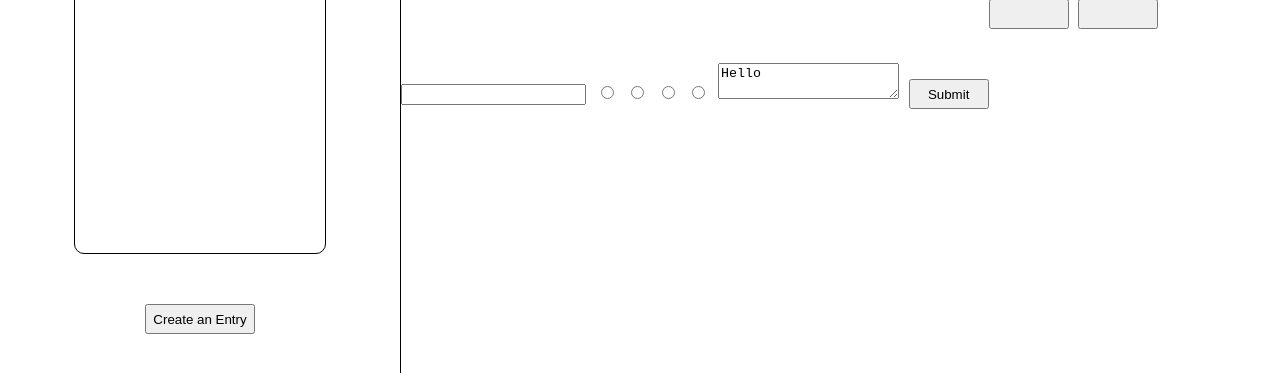
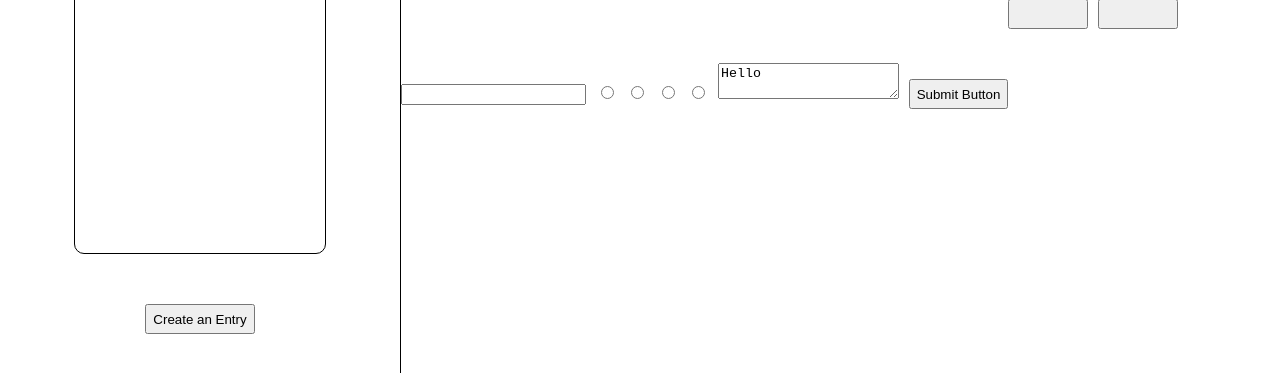
Before and after one commit to markghaida/daily-focus-frontend, a plain HTML site: page index.html in a window 1280 px wide. Shown: the part 423-796 px from the top of the page. Drawn offline with Linux system fonts and the light colour scheme.

Commit message:
changed submit to submit button

```diff
--- a/index.html
+++ b/index.html
@@ -28,7 +28,7 @@
                     <input type="radio" name="emoji"></input>
                     <input type="radio" name="emoji"></input>
                     <textarea type="text" id="userContent">Hello</textarea>
-                    <button type="submit">Submit</button>
+                    <button type="submit">Submit Button</button>
                 </form>
             </div>
             <div id="journalButtons">
```
